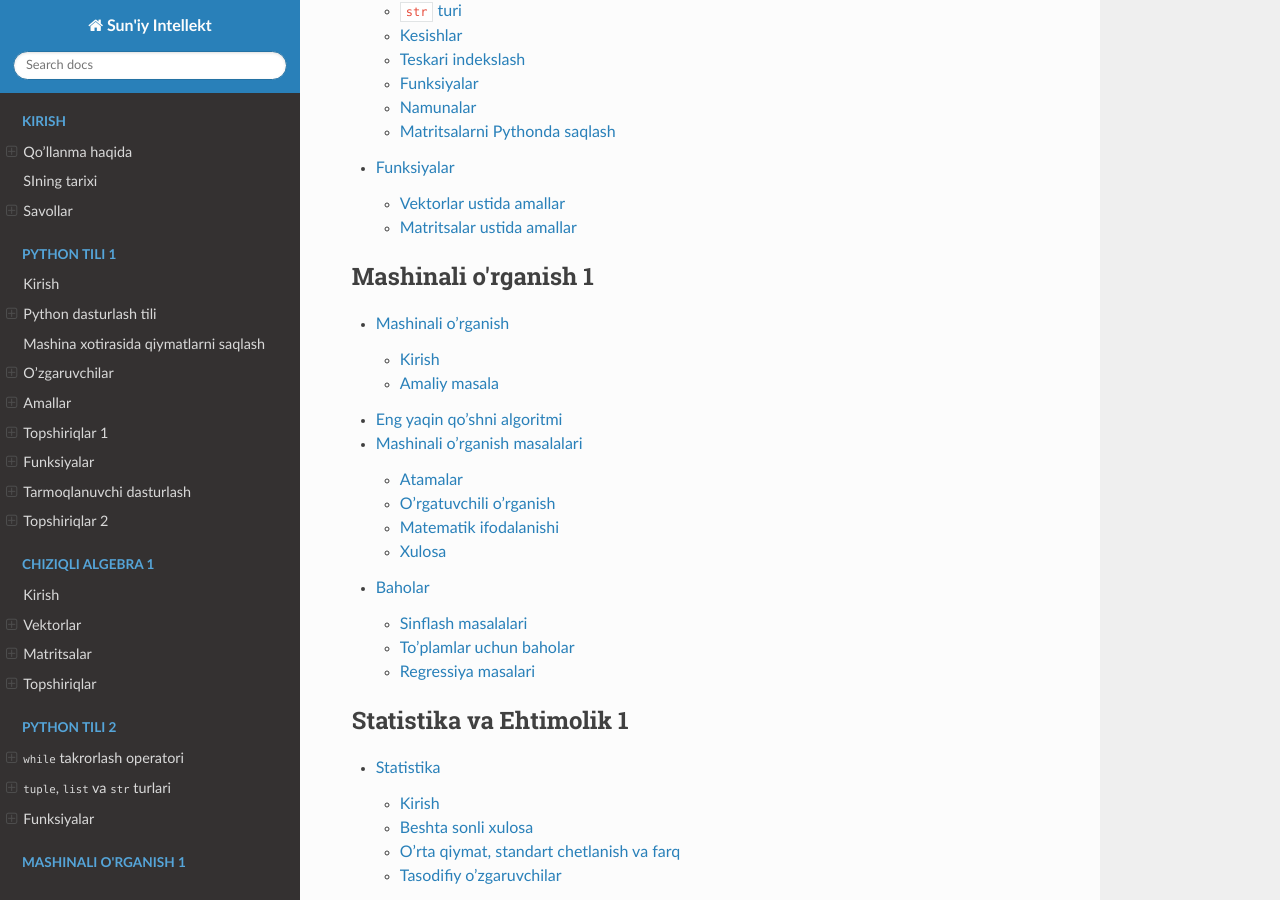
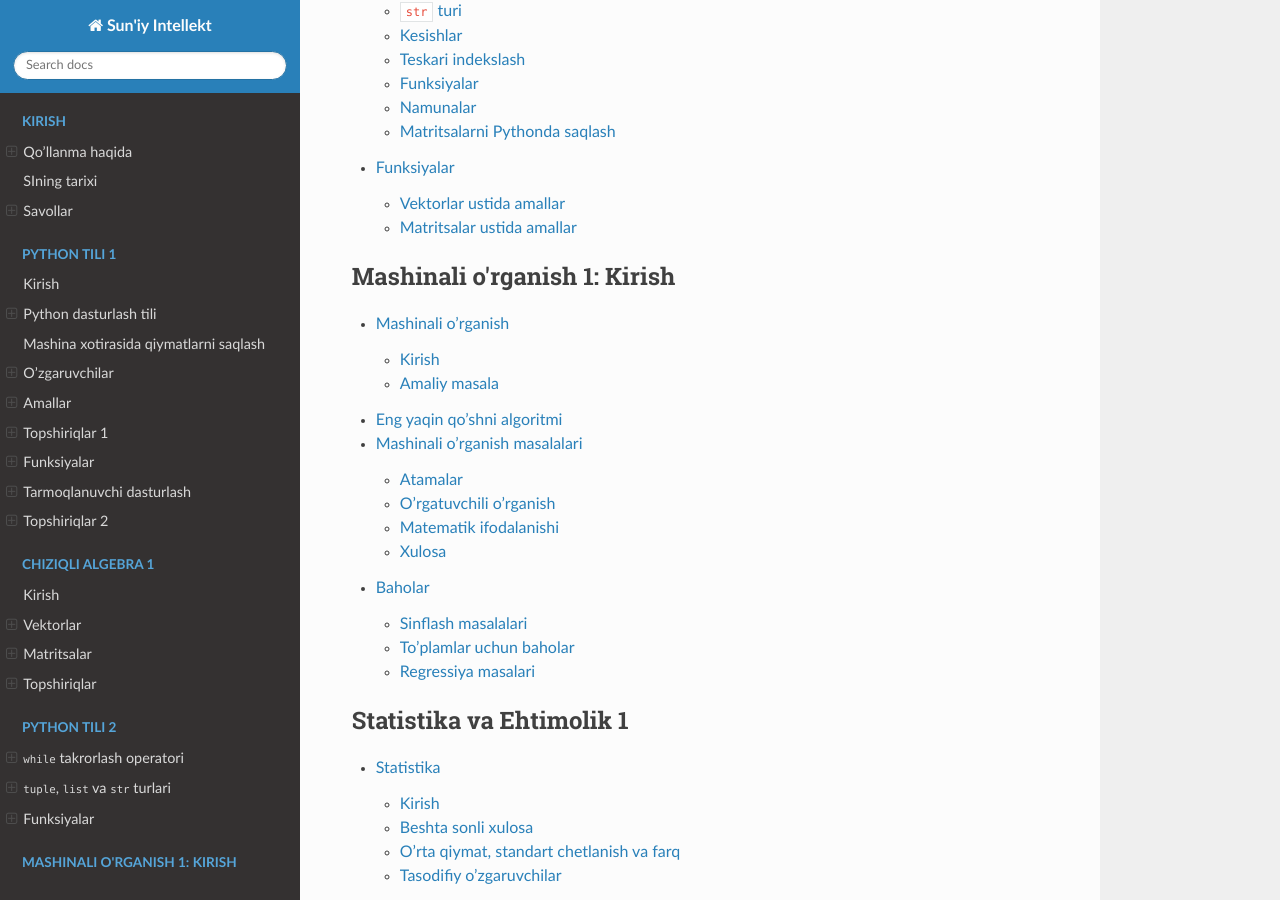
Before and after one commit to MusulmonLolayev/ai-courses, a Sphinx documentation site: the page built from source/index.rst, in a window 1280 px wide and 900 px high, scrolled down 2405 px. Built offline with Sphinx 7.4.7 and the Read the Docs theme 3.1.0, drawn with Linux system fonts in a browser that asks for light colours; some of the changed text lies outside the part shown.

Commit message:
name changes

```diff
--- a/source/index.rst
+++ b/source/index.rst
@@ -58,7 +58,7 @@ Sun'iy Intellekt faniga xush kelibsiz
    python2/functions
 
 .. toctree::
-   :caption: Mashinali o'rganish 1
+   :caption: Mashinali o'rganish 1: Kirish
    :maxdepth: 2
 
    ml1/intro
```
Also changed, not shown: other parts of source/index.rst (+1 -1 lines).
